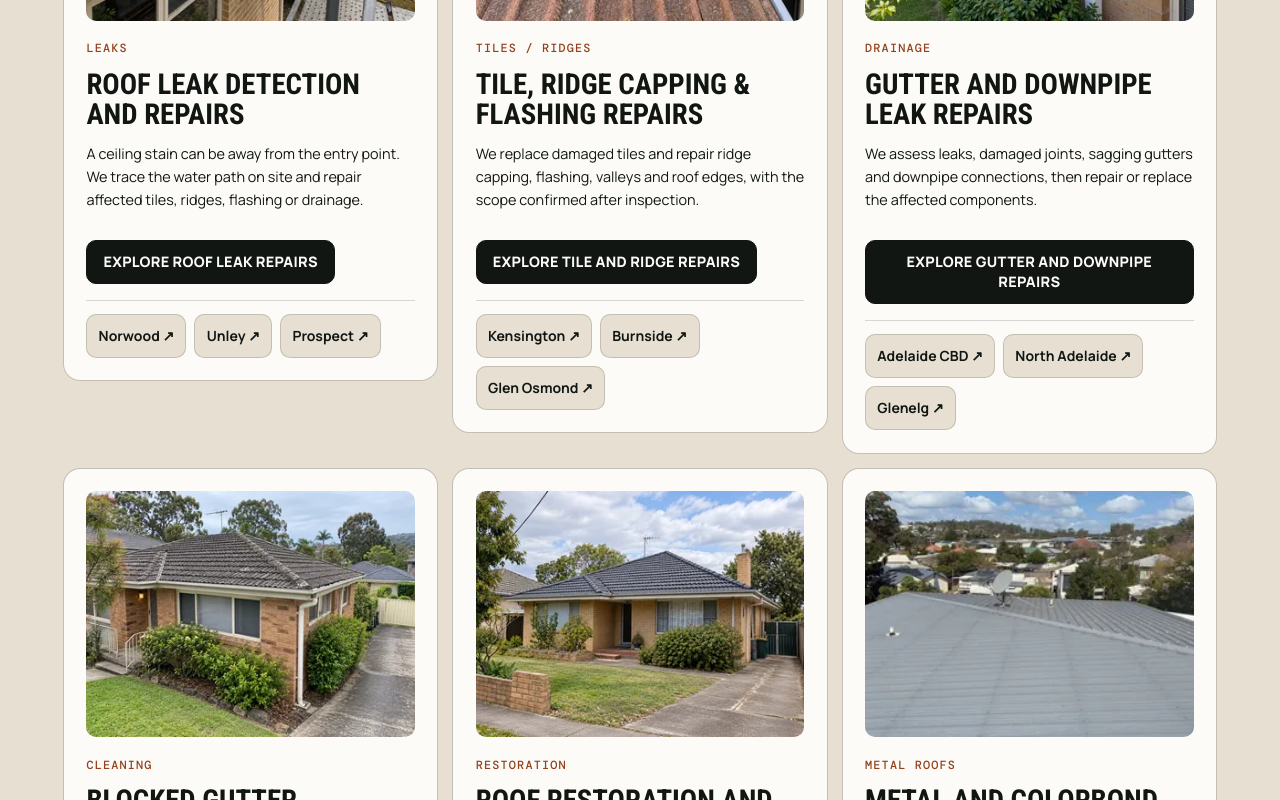
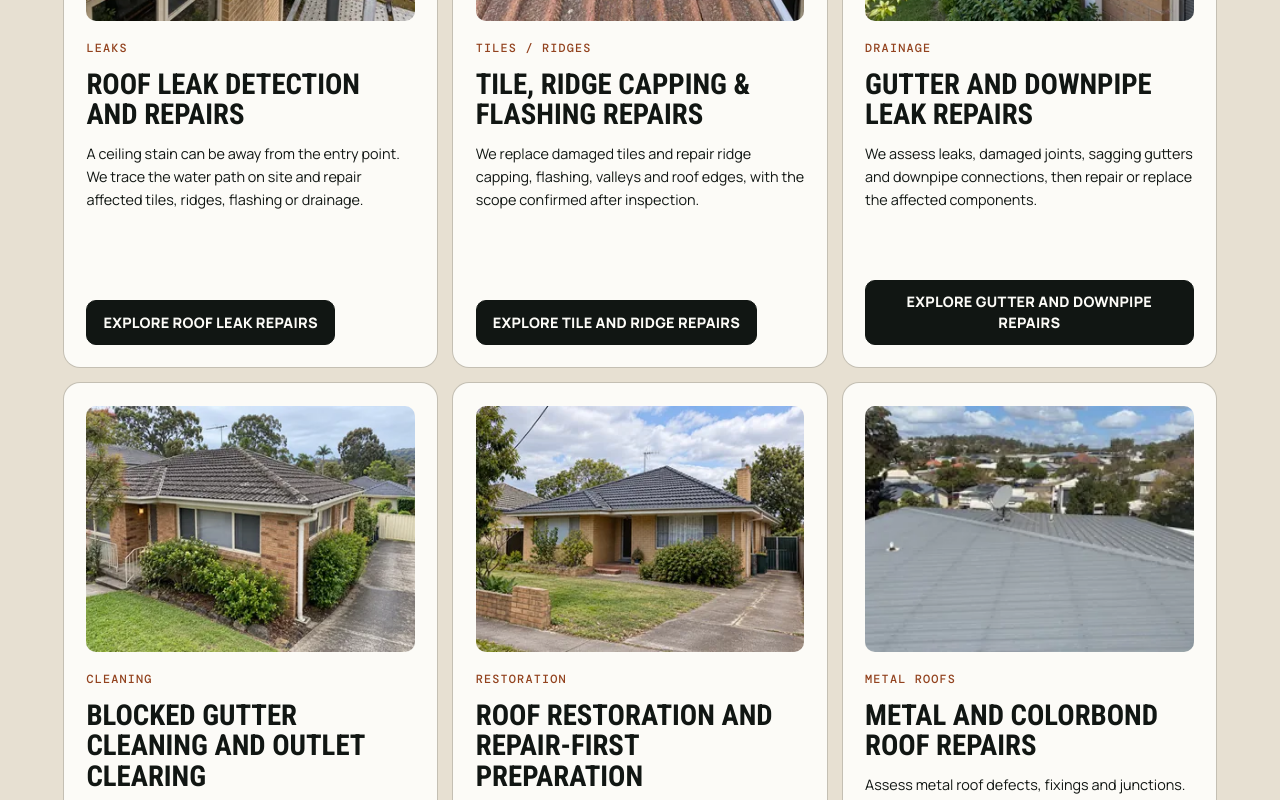
Before and after one commit to nancymaintenance-design/adelaideroofkind.com.au, a website: page services.html in a window 1280 px wide. Shown: the part 757-1557 px from the top of the page. Drawn offline with Linux system fonts and the light colour scheme.

Commit message:
fix: remove service suburb chips and align bilingual service cards

```diff
--- a/assets/css/ellis-design.css
+++ b/assets/css/ellis-design.css
@@ -29,7 +29,7 @@ a:focus-visible,button:focus-visible,input:focus-visible,select:focus-visible,te
 .about-story-visual,.visual-split,.evidence-photos figure,.office-location__map{border-radius:var(--card-radius);overflow:hidden}
 .related-paths a,.locality-road-list a,.area-list a,.industry-jump-links a,.footer-instagram,.industry-search__clear,.evidence-photos figcaption{border-radius:var(--card-radius-small)}
 .button{border-radius:var(--card-radius-small)}
-.services-page-grid{grid-template-columns:repeat(3,minmax(0,1fr));align-items:start}
+.services-page-grid{grid-template-columns:repeat(3,minmax(0,1fr));grid-auto-rows:1fr;align-items:stretch}
 .services-page-grid .service-card{padding:1.4rem}
 .services-page-grid .service-card h3{font-size:1.8rem;line-height:1.05;margin:.8rem 0}
 .services-page-grid .service-card p a,.industry-articles p a{font:inherit;font-weight:800;text-transform:none;letter-spacing:normal;text-decoration:underline;text-underline-offset:.2em}
@@ -130,6 +130,7 @@ main>.office-location{padding-top:0}
 /* Distinguish service-entry actions from contextual prose references. */
 .service-card>a,.locality-service-grid article>a{display:inline-flex;align-items:center;justify-content:center;min-height:44px;max-width:100%;padding:.7rem 1rem;margin-top:.8rem;border:1px solid var(--ink);border-radius:var(--card-radius-small);background:var(--ink);color:var(--chalk);font:800 .9rem/1.4 var(--sans);letter-spacing:.02em;text-align:center;text-decoration:none}
 .service-card>a:hover,.service-card>a:focus-visible,.locality-service-grid article>a:hover,.locality-service-grid article>a:focus-visible{background:var(--slate);color:var(--chalk);border-color:var(--slate)}
+.services-page-grid .service-card>a{margin-top:auto}
 .service-card__locations{width:100%;gap:.5rem;margin-top:1rem}
 .service-card__locations a{display:inline-flex;align-items:center;justify-content:center;min-height:44px;padding:.5rem .7rem;margin:0;border:1px solid var(--line);border-radius:var(--card-radius-small);background:var(--sand);color:var(--ink);font:700 .875rem/1.4 var(--sans);letter-spacing:0;text-transform:none}
 .service-card__locations a:hover,.service-card__locations a:focus-visible{background:var(--ink);color:var(--chalk);border-color:var(--ink)}
--- a/services.html
+++ b/services.html
@@ -61,11 +61,11 @@
 <div class="shell">
 <h2 class="service-directory__heading">Roof repairs, cleaning and inspection services</h2>
 <div class="services-grid services-page-grid">
-<article class="service-card"><img class="service-card__photo" src="assets/images/projects/roof-leak-overview-720.webp" width="720" height="540" alt="Roof valley and roof-edge drainage after repair" loading="lazy" decoding="async" srcset="assets/images/projects/roof-leak-overview-360.webp 360w, assets/images/projects/roof-leak-overview-720.webp 720w" sizes="(max-width: 650px) 90vw, (max-width: 1000px) 44vw, 350px"><span class="service-icon">LEAKS</span><h3>Roof Leak Detection and Repairs</h3><p>A ceiling stain can be away from the entry point. We trace the water path on site and repair affected tiles, ridges, flashing or drainage.</p><a href="roof-leak-repairs-adelaide.html">Explore roof leak repairs</a><div class="service-card__locations" aria-label="Local service areas"><a href="roof-repairs-norwood-adelaide.html">Norwood ↗</a><a href="roof-repairs-unley-adelaide.html">Unley ↗</a><a href="roof-repairs-prospect-adelaide.html">Prospect ↗</a></div></article>
-<article class="service-card"><img class="service-card__photo" src="assets/images/projects/ridge-repair-overview-720.webp" width="720" height="540" alt="Completed ridge line on a tiled roof" loading="lazy" decoding="async" srcset="assets/images/projects/ridge-repair-overview-360.webp 360w, assets/images/projects/ridge-repair-overview-720.webp 720w" sizes="(max-width: 650px) 90vw, (max-width: 1000px) 44vw, 350px"><span class="service-icon">TILES / RIDGES</span><h3>Tile, ridge capping &amp; flashing repairs</h3><p>We replace damaged tiles and repair ridge capping, flashing, valleys and roof edges, with the scope confirmed after inspection.</p><a href="roof-repairs-adelaide.html">Explore tile and ridge repairs</a><div class="service-card__locations" aria-label="Local service areas"><a href="roof-repairs-kensington-adelaide.html">Kensington ↗</a><a href="roof-repairs-burnside-adelaide.html">Burnside ↗</a><a href="roof-repairs-glen-osmond-adelaide.html">Glen Osmond ↗</a></div></article>
-<article class="service-card"><img class="service-card__photo" src="assets/images/projects/downpipe-repair-overview-720.webp" width="720" height="540" alt="Gutter outlet and downpipe connection" loading="lazy" decoding="async" srcset="assets/images/projects/downpipe-repair-overview-360.webp 360w, assets/images/projects/downpipe-repair-overview-720.webp 720w" sizes="(max-width: 650px) 90vw, (max-width: 1000px) 44vw, 350px"><span class="service-icon">DRAINAGE</span><h3>Gutter and Downpipe Leak Repairs</h3><p>We assess leaks, damaged joints, sagging gutters and downpipe connections, then repair or replace the affected components.</p><a href="gutter-downpipe-repairs-adelaide.html">Explore gutter and downpipe repairs</a><div class="service-card__locations" aria-label="Local service areas"><a href="roof-repairs-adelaide-cbd.html">Adelaide CBD ↗</a><a href="roof-repairs-north-adelaide.html">North Adelaide ↗</a><a href="roof-repairs-glenelg-adelaide.html">Glenelg ↗</a></div></article>
-<article class="service-card"><img class="service-card__photo" src="assets/images/projects/gutter-cleaning-overview-720.webp" width="720" height="540" alt="House roofline and gutter maintenance" loading="lazy" decoding="async" srcset="assets/images/projects/gutter-cleaning-overview-360.webp 360w, assets/images/projects/gutter-cleaning-overview-720.webp 720w" sizes="(max-width: 650px) 90vw, (max-width: 1000px) 44vw, 350px"><span class="service-icon">CLEANING</span><h3>Blocked Gutter Cleaning and Outlet Clearing</h3><p>We remove leaves and sediment and check accessible outlets and downpipe flow. Gutter cleaning is separate from component repairs and roof cleaning.</p><a href="gutter-cleaning-adelaide.html">Explore gutter cleaning</a><div class="service-card__locations" aria-label="Local service areas"><a href="roof-repairs-norwood-adelaide.html">Norwood ↗</a><a href="roof-repairs-henley-beach-adelaide.html">Henley Beach ↗</a><a href="roof-repairs-prospect-adelaide.html">Prospect ↗</a></div></article>
-<article class="service-card"><img class="service-card__photo" src="assets/images/projects/roof-renewal-overview-720.webp" width="720" height="540" alt="Completed roof exterior after roof renewal" loading="lazy" decoding="async" srcset="assets/images/projects/roof-renewal-overview-360.webp 360w, assets/images/projects/roof-renewal-overview-720.webp 720w" sizes="(max-width: 650px) 90vw, (max-width: 1000px) 44vw, 350px"><span class="service-icon">RESTORATION</span><h3>Roof Restoration and Repair-first Preparation</h3><p>Assess a weathered roof and define repairs, preparation and finishing in a written scope. Compare options in the <a href="roof-restoration-adelaide-guide.html">repair and restoration decision guide</a>.</p><a href="roof-restoration-adelaide.html">Explore roof restoration guidance</a><div class="service-card__locations" aria-label="Local service areas"><a href="roof-repairs-henley-beach-adelaide.html">Henley Beach ↗</a><a href="roof-repairs-port-adelaide.html">Port Adelaide ↗</a><a href="roof-repairs-salisbury-adelaide.html">Salisbury ↗</a></div></article>
+<article class="service-card"><img class="service-card__photo" src="assets/images/projects/roof-leak-overview-720.webp" width="720" height="540" alt="Roof valley and roof-edge drainage after repair" loading="lazy" decoding="async" srcset="assets/images/projects/roof-leak-overview-360.webp 360w, assets/images/projects/roof-leak-overview-720.webp 720w" sizes="(max-width: 650px) 90vw, (max-width: 1000px) 44vw, 350px"><span class="service-icon">LEAKS</span><h3>Roof Leak Detection and Repairs</h3><p>A ceiling stain can be away from the entry point. We trace the water path on site and repair affected tiles, ridges, flashing or drainage.</p><a href="roof-leak-repairs-adelaide.html">Explore roof leak repairs</a></article>
+<article class="service-card"><img class="service-card__photo" src="assets/images/projects/ridge-repair-overview-720.webp" width="720" height="540" alt="Completed ridge line on a tiled roof" loading="lazy" decoding="async" srcset="assets/images/projects/ridge-repair-overview-360.webp 360w, assets/images/projects/ridge-repair-overview-720.webp 720w" sizes="(max-width: 650px) 90vw, (max-width: 1000px) 44vw, 350px"><span class="service-icon">TILES / RIDGES</span><h3>Tile, ridge capping &amp; flashing repairs</h3><p>We replace damaged tiles and repair ridge capping, flashing, valleys and roof edges, with the scope confirmed after inspection.</p><a href="roof-repairs-adelaide.html">Explore tile and ridge repairs</a></article>
+<article class="service-card"><img class="service-card__photo" src="assets/images/projects/downpipe-repair-overview-720.webp" width="720" height="540" alt="Gutter outlet and downpipe connection" loading="lazy" decoding="async" srcset="assets/images/projects/downpipe-repair-overview-360.webp 360w, assets/images/projects/downpipe-repair-overview-720.webp 720w" sizes="(max-width: 650px) 90vw, (max-width: 1000px) 44vw, 350px"><span class="service-icon">DRAINAGE</span><h3>Gutter and Downpipe Leak Repairs</h3><p>We assess leaks, damaged joints, sagging gutters and downpipe connections, then repair or replace the affected components.</p><a href="gutter-downpipe-repairs-adelaide.html">Explore gutter and downpipe repairs</a></article>
+<article class="service-card"><img class="service-card__photo" src="assets/images/projects/gutter-cleaning-overview-720.webp" width="720" height="540" alt="House roofline and gutter maintenance" loading="lazy" decoding="async" srcset="assets/images/projects/gutter-cleaning-overview-360.webp 360w, assets/images/projects/gutter-cleaning-overview-720.webp 720w" sizes="(max-width: 650px) 90vw, (max-width: 1000px) 44vw, 350px"><span class="service-icon">CLEANING</span><h3>Blocked Gutter Cleaning and Outlet Clearing</h3><p>We remove leaves and sediment and check accessible outlets and downpipe flow. Gutter cleaning is separate from component repairs and roof cleaning.</p><a href="gutter-cleaning-adelaide.html">Explore gutter cleaning</a></article>
+<article class="service-card"><img class="service-card__photo" src="assets/images/projects/roof-renewal-overview-720.webp" width="720" height="540" alt="Completed roof exterior after roof renewal" loading="lazy" decoding="async" srcset="assets/images/projects/roof-renewal-overview-360.webp 360w, assets/images/projects/roof-renewal-overview-720.webp 720w" sizes="(max-width: 650px) 90vw, (max-width: 1000px) 44vw, 350px"><span class="service-icon">RESTORATION</span><h3>Roof Restoration and Repair-first Preparation</h3><p>Assess a weathered roof and define repairs, preparation and finishing in a written scope. Compare options in the <a href="roof-restoration-adelaide-guide.html">repair and restoration decision guide</a>.</p><a href="roof-restoration-adelaide.html">Explore roof restoration guidance</a></article>
 <article class="service-card"><img class="service-card__photo" src="assets/images/projects/magill-metal-maintenance-1-720.webp" srcset="assets/images/projects/magill-metal-maintenance-1-360.webp 360w, assets/images/projects/magill-metal-maintenance-1-720.webp 720w" sizes="(max-width:650px) 90vw, (max-width:1050px) 44vw, 360px" width="720" height="540" alt="Grey metal roof at the Magill inspection and maintenance project" loading="lazy" decoding="async"><span class="service-icon">METAL ROOFS</span><h3>Metal and Colorbond roof repairs</h3><p>Assess metal roof defects, fixings and junctions. See the Magill inspection and maintenance photographs.</p><a href="metal-roof-repairs-adelaide.html">Explore metal roof repairs</a></article>
 <article class="service-card"><img class="service-card__photo" src="assets/images/projects/foothills-roof-painting-3-720.webp" srcset="assets/images/projects/foothills-roof-painting-3-360.webp 360w, assets/images/projects/foothills-roof-painting-3-720.webp 720w" sizes="(max-width:650px) 90vw, (max-width:1050px) 44vw, 360px" width="720" height="540" alt="Tiled roof slopes at the Foothills maintenance and painting project" loading="lazy" decoding="async"><span class="service-icon">PAINTING</span><h3>Roof painting and maintenance</h3><p>Discuss an assessed finishing scope separately from defect repairs. See the Foothills maintenance and painting photographs.</p><a href="roof-painting-adelaide.html">Explore roof painting</a></article>
 <article class="service-card"><img class="service-card__photo" src="assets/images/projects/roof-condition-1-720.webp" srcset="assets/images/projects/roof-condition-1-360.webp 360w, assets/images/projects/roof-condition-1-720.webp 720w" sizes="(max-width:650px) 90vw, (max-width:1050px) 44vw, 360px" width="720" height="540" alt="Tiled roof before cleaning, with surface growth and leaves" loading="lazy" decoding="async"><span class="service-icon">ROOF CLEANING</span><h3>Roof surface cleaning</h3><p>Assess material suitability and surface condition before choosing a cleaning scope. Photographs show conditions before cleaning.</p><a href="roof-cleaning-adelaide.html">Explore roof cleaning</a></article>
```
Also changed, not shown: tests/service-card-layout.test.mjs (added, +44 -0 lines), tests/ui-seo-local.test.mjs (+1 -2 lines).
